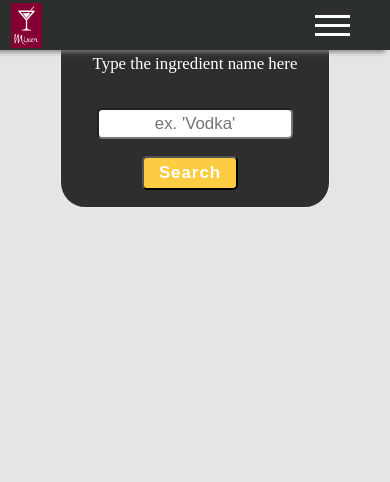
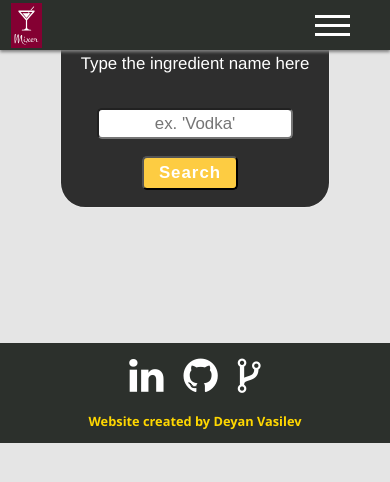
Before and after one commit to lemonstener/mixer-frontend, a React (Create React App) app: page /ingredients/search in a window 390 px wide. Shown: the top 482 px of the page. Built offline with nearby package versions, Linux system fonts and the light colour scheme.

Commit message:
footer, media queries, fonts, sizes, overall look. Footer not ready, must fix

```diff
--- a/package.json
+++ b/package.json
@@ -7,6 +7,7 @@
     "@testing-library/react": "^12.1.2",
     "@testing-library/user-event": "^13.5.0",
     "axios": "^0.24.0",
+    "font-awesome": "^4.7.0",
     "react": "^17.0.2",
     "react-dom": "^17.0.2",
     "react-jwt": "^1.1.4",
--- a/src/App.js
+++ b/src/App.js
@@ -7,6 +7,7 @@ import { decodeToken } from "react-jwt";
 import UserContext from "./UserContext";
 import Loading from "./Loading/Loading";
 import { BASE_URL } from "./helpers/helpers";
+import Footer from "./Footer/Footer";
 
 function App() {
   const [user, setUser] = useState(null);
@@ -92,6 +93,7 @@ function App() {
         <Navbar logout={logout} />
         <RouteList login={login} register={register} />
       </UserContext.Provider>
+      <Footer />
     </BrowserRouter>
   );
 }
--- /dev/null
+++ b/src/Footer/Footer.css
@@ -0,0 +1,35 @@
+footer {
+    background-color: #2c302c;
+    width: 100vw;
+    height: 100px;
+    display: flex;
+    flex-direction: column;
+    justify-content: center;
+    align-items: center;
+    font-family:'Segoe UI', sans-serif;
+}
+
+footer span {
+    padding: 10px;
+    font-size: .8em;
+    color: gold;
+    text-align: center;
+    font-weight: bold;
+}
+
+footer div {
+    font-size: 2.5rem;
+}
+
+footer div a {
+    margin: 0 10px;
+    cursor: pointer;
+    color: white;
+    transition: all .2s;
+}
+
+@media only screen and (min-width: 991.1px) {
+    footer div a:hover {
+        color: gold;
+    }
+}
--- /dev/null
+++ b/src/Footer/Footer.js
@@ -0,0 +1,34 @@
+import "./Footer.css";
+
+const Footer = () => {
+  return (
+    <footer>
+      <div>
+        <a
+          target="_blank"
+          aria-label="Check the author on LinkedIn"
+          href="https://www.linkedin.com/in/deyan-vasilev/"
+        >
+          <i className="fa fa-brands fa-linkedin"></i>
+        </a>
+        <a
+          target="_blank"
+          aria-label="Check the author on GitHub"
+          href="https://github.com/lemonstener"
+        >
+          <i className="fa fa-brands fa-github"></i>
+        </a>
+        <a
+          target="_blank"
+          aria-label="Check this project on GitHub"
+          href="https://github.com/lemonstener/mixer-frontend"
+        >
+          <i className="fa fa-solid fa-code-branch"></i>
+        </a>
+      </div>
+      <span>Website created by Deyan Vasilev</span>
+    </footer>
+  );
+};
+
+export default Footer;
--- a/src/Loading/Loading.css
+++ b/src/Loading/Loading.css
@@ -1,3 +1,10 @@
+.Loading-holder {
+  width: 100%;
+  height: 9999px;
+  display: flex;
+  justify-content: center;
+}
+
 :root {
   --face: #be9d66;
   --lowlight: #111;
@@ -8,14 +15,14 @@
 }
 
 .coin {
+  position: fixed;
   height: var(--coin-size);
   width: var(--coin-size);
-  margin: 0.5rem;
   display: flex;
   flex-direction: column;
   justify-content: center;
   align-items: center;
-  margin: 4% auto;
+  margin: 100px auto;
 }
 
 .coin::before {
--- a/src/Loading/Loading.js
+++ b/src/Loading/Loading.js
@@ -1,7 +1,11 @@
 import "./Loading.css";
 
 const Loading = () => {
-  return <div className="coin" />;
+  return (
+    <div className="Loading-holder">
+      <div className="coin" />;
+    </div>
+  );
 };
 
 export default Loading;
--- a/src/Navbar/Navbar.css
+++ b/src/Navbar/Navbar.css
@@ -8,7 +8,8 @@ header {
   align-items: center;
   position: fixed;
   top: 0;
-  box-shadow: -5px 2px 5px gray;
+  left: 0;
+  box-shadow: 0px 2px 3px gray;
   font-family:'Segoe UI', sans-serif;
 }
 
@@ -145,97 +146,3 @@ header ul li {
     display: block;
   }
 }
-
-/* .Navbar-search-dropdown li {
-  padding: 0px;
-  text-align: left;
-} */
-
-/* .Navbar {
-  display: flex;
-  flex-direction: row;
-  justify-content: flex-end;
-  align-items: center;
-  padding: 10px;
-  height: 25%;
-  background-color: rgb(66, 103, 178);
-}
-
-.Navbar-logo-holder {
-  width: 5%;
-  height: 80%;
-  margin: 1px;
-  display: flex;
-  justify-content: center;
-  align-items: center;
-  position: absolute;
-  left: 0;
-  margin: 1px;
-}
-
-.Navbar-logo {
-  width: 40px;
-  height: 38px;
-  background-image: url(../mixer-logo.svg);
-  background-position: center;
-  background-size: contain;
-  background-repeat: no-repeat;
-}
-
-.Navbar-btn,
-.Navbar-dropdown-btn,
-.Navbar-toggle {
-  margin-right: 30px;
-  padding: 6px;
-  border-radius: 5px;
-  transition: background-color 0.15s;
-  cursor: pointer;
-  font-size: 1em;
-  text-align: center;
-  color: white;
-  font-weight: bold;
-}
-
-.Navbar-btn:hover,
-.Navbar-dropdown-btn:hover,
-.Navbar-toggle:hover {
-  background-color: rgba(255, 206, 66, 0.99);
-  color: black;
-}
-
-.Navbar-btn:hover a,
-.Navbar-toggle:hover a {
-  color: black;
-}
-
-a {
-  color: white;
-  text-decoration: none;
-}
-
-.Navbar-toggle-menu {
-  position: absolute;
-  margin-top: 20px;
-  margin-left: -5px;
-}
-
-.Navbar-toggle {
-  text-align: left;
-  border-radius: 0;
-  background-color: #292a34;
-}
-
-@media (max-width: 600px) {
-  .Navbar-btn,
-  .Navbar-dropdown-btn,
-  .Navbar-toggle {
-    font-size: 1vh;
-  }
-  .Navbar-logo-holder {
-    margin-left: 10px;
-  }
-  .Navbar-logo {
-    width: 35px;
-    height: 32px;
-  }
-} */
--- a/src/Result/Result.css
+++ b/src/Result/Result.css
@@ -1,65 +1,54 @@
 .Result {
-  width: 18%;
-  height: 18%;
+  width: 12%;
+  height: 14%;
   cursor: pointer;
-  margin-bottom: 5%;
-  margin-left: 1%;
   display: flex;
   flex-direction: column;
   align-items: center;
   justify-content: center;
-  color: black;
+  margin: 5px 10px;
 }
 
 .Result-img {
-  width: 85%;
-  height: 85%;
+  width: 100%;
+  height: 100%;
   transition: all 0.1s;
 }
 
 .Result-name {
-  width: 85%;
   text-align: center;
-  font-size: 1.3vw;
-  box-sizing: border-box;
   transition: all 0.4s;
-  padding: 2px;
+  padding: 5px;
+  font-weight: bold;
 }
 
-@media (min-width: 1300px) {
-  .Result {
-    width: 12%;
-    height: 20%;
-    margin: 0;
-  }
-  .Result-name {
-    background-color: rgba(255, 255, 255, 0);
-  }
+@media only screen and (min-width: 991.1px) {
   .Result:hover .Result-img {
     transform: scale(1.1);
     filter: brightness(.7);
   }
-
   .Result:hover .Result-name {
+    background-color: black;
     color: white;
-    background-color: black;
   }
 }
 
-@media (max-width: 600px) {
+@media only screen and (max-width: 991px) {
   .Result {
-    width: 30%;
-    height: 30;
-    margin-bottom: 8%;
-  }
-  .Result-img {
-    width: 80%;
-    height: 75%;
+    width: 18%;
+    height: 20%;
   }
   .Result-name {
-    background-color: black;
-    font-size: 1.5vh;
-    width: 80%;
-    color: white;
+    font-size: .9rem;
   }
 }
+
+@media only screen and (max-width: 450px) {
+  .Result {
+    width: 24%;
+    height: 26%;
+  }
+  .Result-name {
+    font-size: .8rem;
+  }
+}
--- a/src/ResultBoard/ResultBoard.css
+++ b/src/ResultBoard/ResultBoard.css
@@ -3,31 +3,34 @@
   flex-direction: column;
   justify-content: center;
   align-items: center;
-  width: 90%;
-  margin-top: 5%;
-  margin-left: 5%;
+  width: 70%;
+  max-width: 1300px;
+  margin: auto;
+  padding-top: 60px;
 }
 
 .ResultBoard-header {
-  width: 100%;
   text-align: center;
-  font-size: 4vh;
-  color: black;
-  font-weight: bold;
 }
 
-.ResultBoard-holder {
+.ResultBoard-list {
+  width: 100%;
+  display: flex;
+  flex-wrap: wrap;
+  justify-content: center;
   list-style: none;
-  width: 90%;
-  display: flex;
-  flex-direction: row;
-  justify-content: flex-start;
-  flex-wrap: wrap;
+  padding-inline-start: 0;
+}
+
+@media only screen and (max-width: 991px) {
+  .ResultBoard-header {
+    font-size: 1.1rem;
+  }
+
 }
 
 @media (max-width: 500px) {
   .ResultBoard {
-    width: 100%;
-    margin: 0;
+    width: 90%;
   }
 }
--- a/src/ResultBoard/ResultBoard.js
+++ b/src/ResultBoard/ResultBoard.js
@@ -6,7 +6,7 @@ const ResultBoard = ({ message, type, results }) => {
   return (
     <div className="ResultBoard">
       <h1 className="ResultBoard-header">{message}</h1>
-      <ul className="ResultBoard-holder">
+      <ul className="ResultBoard-list">
         {results.map((r) => {
           return (
             <Result
--- a/src/index.css
+++ b/src/index.css
@@ -1,8 +1,6 @@
 body {
-  width: 100%;
-  height: 100%;
   margin: 0 auto;
-  font-family: 'Times New Roman', serif;
+  font-family: 'Franklin Gothic Medium', sans-serif;
   -webkit-font-smoothing: antialiased;
   -moz-osx-font-smoothing: grayscale;
   background-color: rgba(128, 128, 128, .2);
```
Also changed, not shown: src/index.js (+7 -6 lines), 2 other files (tests, documents, lock files or other folders).
